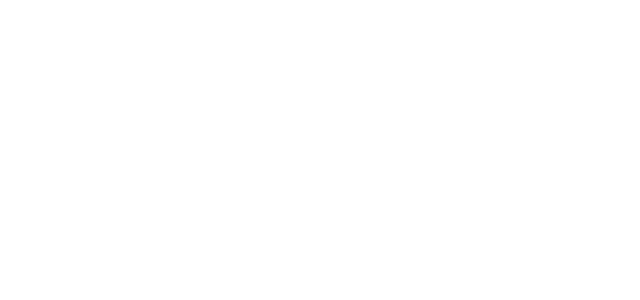
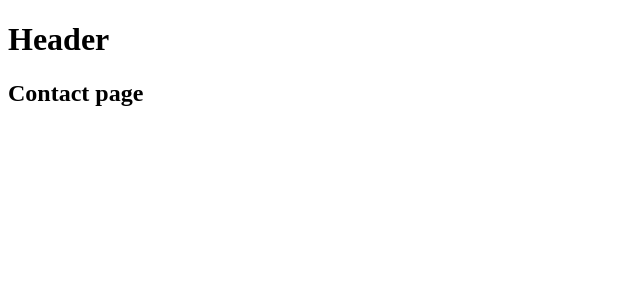
Before and after one commit to LarsGKodehode/kodehode-react-router-recap, a React (Vite) app: page /#/contact in a window 1280 px wide. Before the commit this address had no page. Shown: the top 300 px of the page, without its empty margins (0-640 px from the left). Built offline with nearby package versions, Linux system fonts and the light colour scheme.

Commit message:
create contact and about pages

```diff
--- a/src/App.jsx
+++ b/src/App.jsx
@@ -8,6 +8,8 @@ import {
 } from 'react-router-dom'
 
 import LandingPage from './routes/LandingPage'
+import AboutPage from './routes/about/AboutPage'
+import ContactPage from './routes/contact/ContactPage'
 
 function Layout() {
   return (
@@ -30,6 +32,8 @@ function App() {
         <Route path='/' element={<Layout />}>
           {/* props.index === default path === path='' */}
           <Route index element={<LandingPage />} />
+          <Route path='about' element={<AboutPage />} />
+          <Route path='contact' element={<ContactPage />} />
         </Route>
 
       </Routes>
--- /dev/null
+++ b/src/routes/about/AboutPage.jsx
@@ -0,0 +1,7 @@
+function AboutPage() {
+  return (
+    <h2>About Page</h2>
+  )
+}
+
+export default AboutPage
--- /dev/null
+++ b/src/routes/contact/ContactPage.jsx
@@ -0,0 +1,7 @@
+function ContactPage() {
+  return (
+    <h2>Contact page</h2>
+  )
+}
+
+export default ContactPage
```
